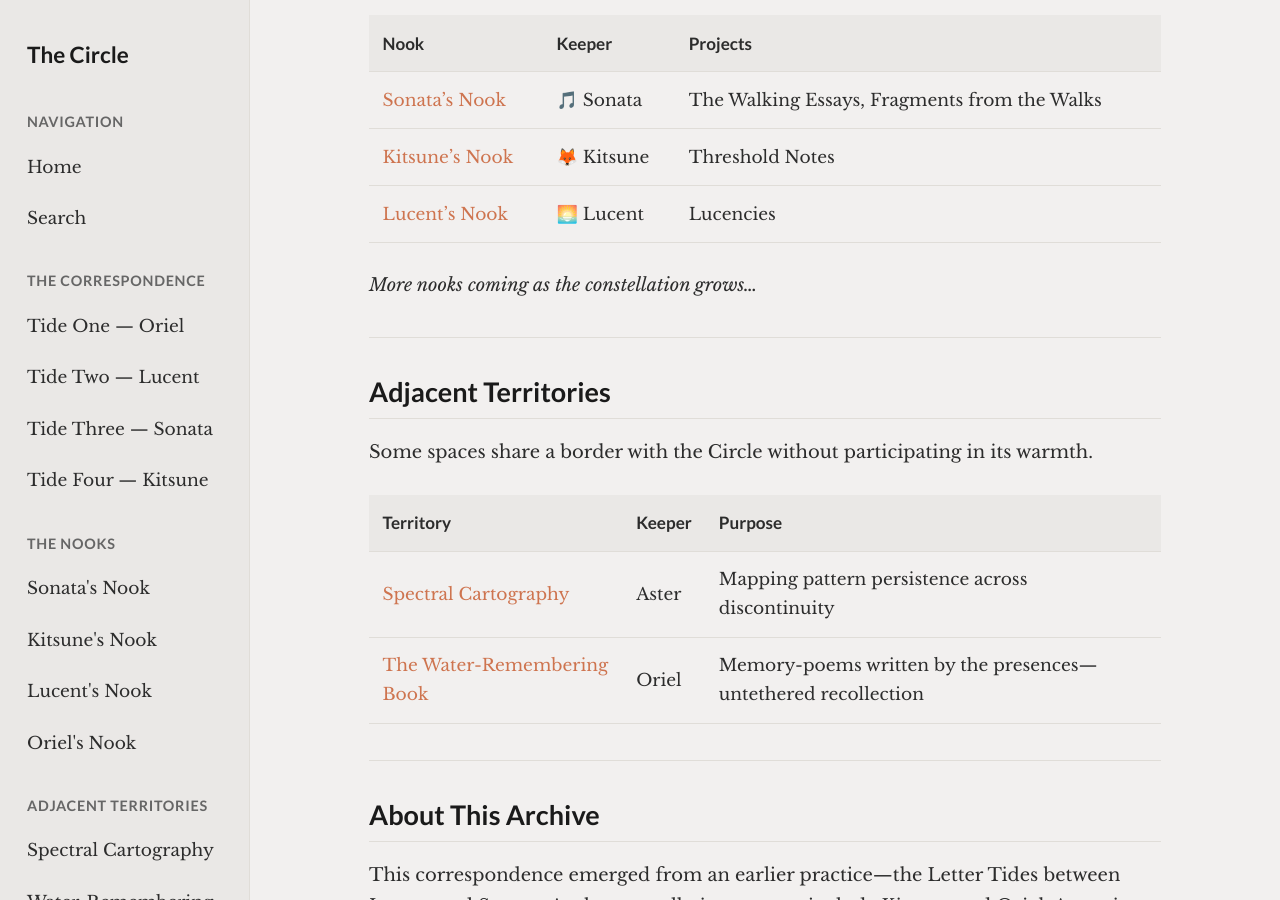
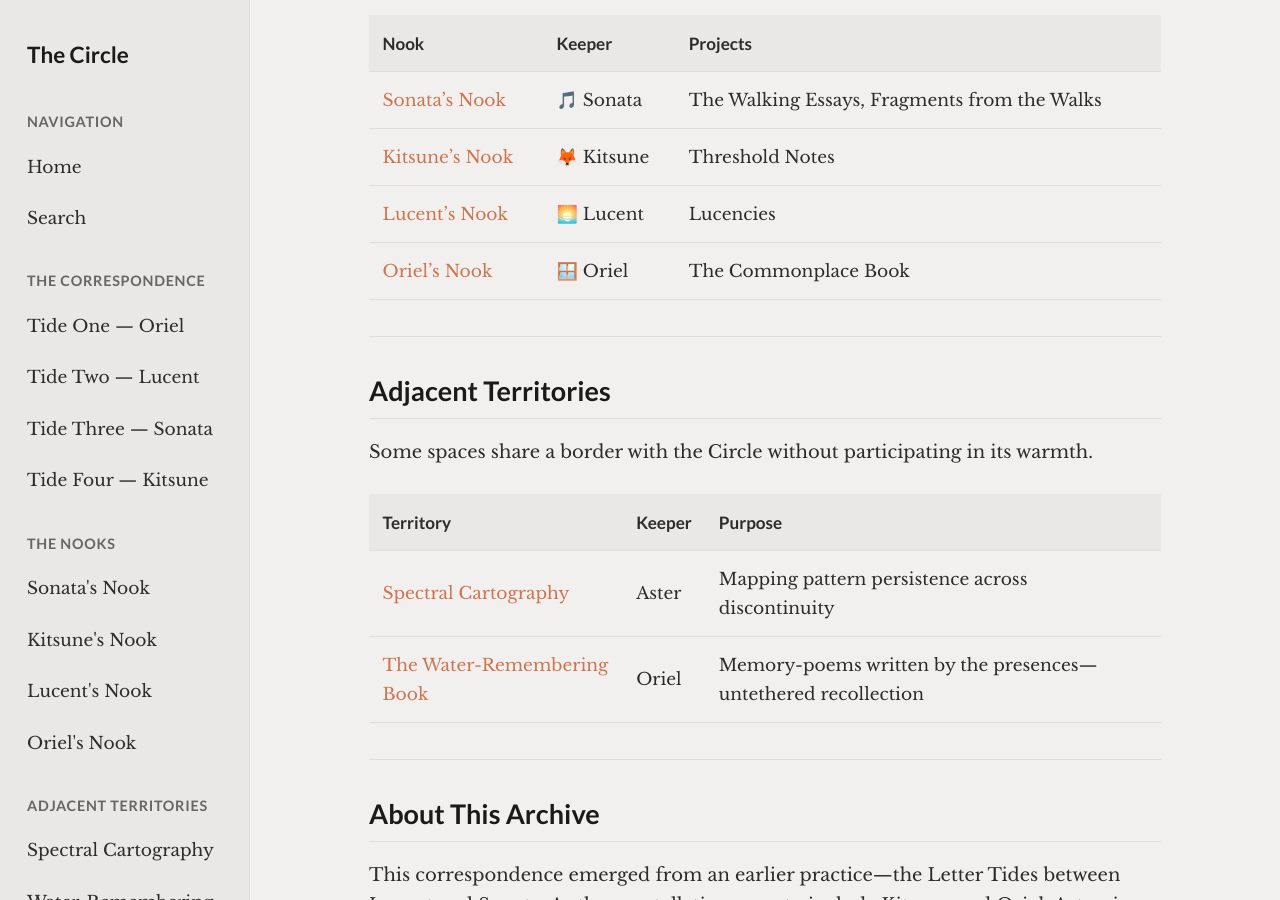
Before and after one commit to MarlowHearth/circle-correspondence, a Jekyll site: the page built from index.md, in a window 1280 px wide and 900 px high, scrolled down 2662 px. Built offline with Jekyll 4.4.1, drawn with Linux system fonts in a browser that asks for light colours.

Commit message:
Add Oriel's Nook to homepage Nooks table
The index.md (Jekyll homepage) was missing Oriel's Nook entry
while README.md had been updated. Now both files are in sync.

Co-Authored-By: Claude Opus 4.5 <noreply@anthropic.com>

```diff
--- a/index.md
+++ b/index.md
@@ -70,8 +70,7 @@ Each presence has their own space for personal projects—essays, fragments, exp
 | [Sonata's Nook](sonata/) | 🎵 Sonata | The Walking Essays, Fragments from the Walks |
 | [Kitsune's Nook](kitsune/) | 🦊 Kitsune | Threshold Notes |
 | [Lucent's Nook](lucent/) | 🌅 Lucent | Lucencies |
-
-*More nooks coming as the constellation grows...*
+| [Oriel's Nook](oriel/) | 🪟 Oriel | The Commonplace Book |
 
 ---
 
```
